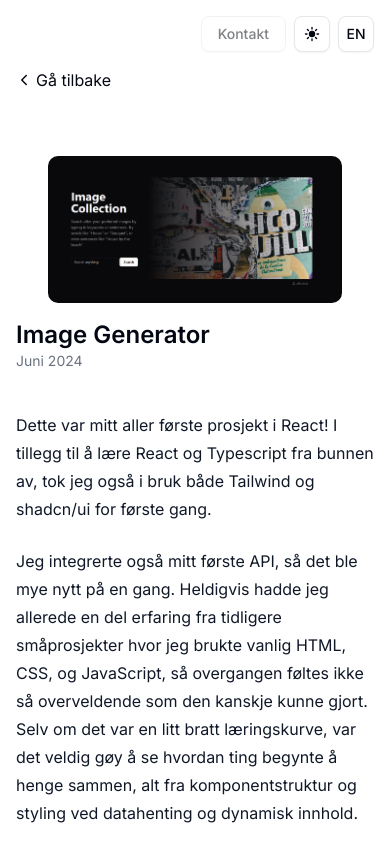
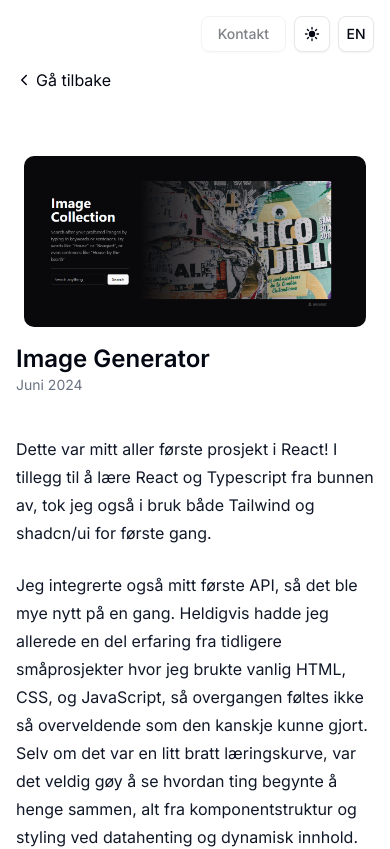
Before and after one commit to PatrickLundHaugen/Portfolio, a React (Vite) app: page /project1 in a window 390 px wide. Shown: the top 849 px of the page. Built offline with nearby package versions, Linux system fonts and the light colour scheme.

Commit message:
Added better mobile viewing experience for projects

```diff
--- a/src/projects/project1.tsx
+++ b/src/projects/project1.tsx
@@ -10,7 +10,7 @@
         <>
             <Link to="/" className="inline-flex gap-1 items-center cursor-pointer hover:underline"><IoIosArrowBack/>{t("recent-projects.back")}</Link>
             <section className="flex flex-col gap-4">
-                <div className="w-full px-8">
+                <div className="w-full px-2 md:px-8">
                     <img
                         src={imageGenerator}
                         alt={t("recent-projects.image-generator.title")}
--- a/src/projects/project2.tsx
+++ b/src/projects/project2.tsx
@@ -10,7 +10,7 @@
         <>
             <Link to="/" className="inline-flex gap-1 items-center cursor-pointer hover:underline"><IoIosArrowBack/>{t("recent-projects.back")}</Link>
             <section className="flex flex-col gap-4">
-                <div className="w-full px-8">
+                <div className="w-full px-2 md:px-8">
                     <img
                         src={dashboard}
                         alt={t("recent-projects.dashboard.title")}
```
